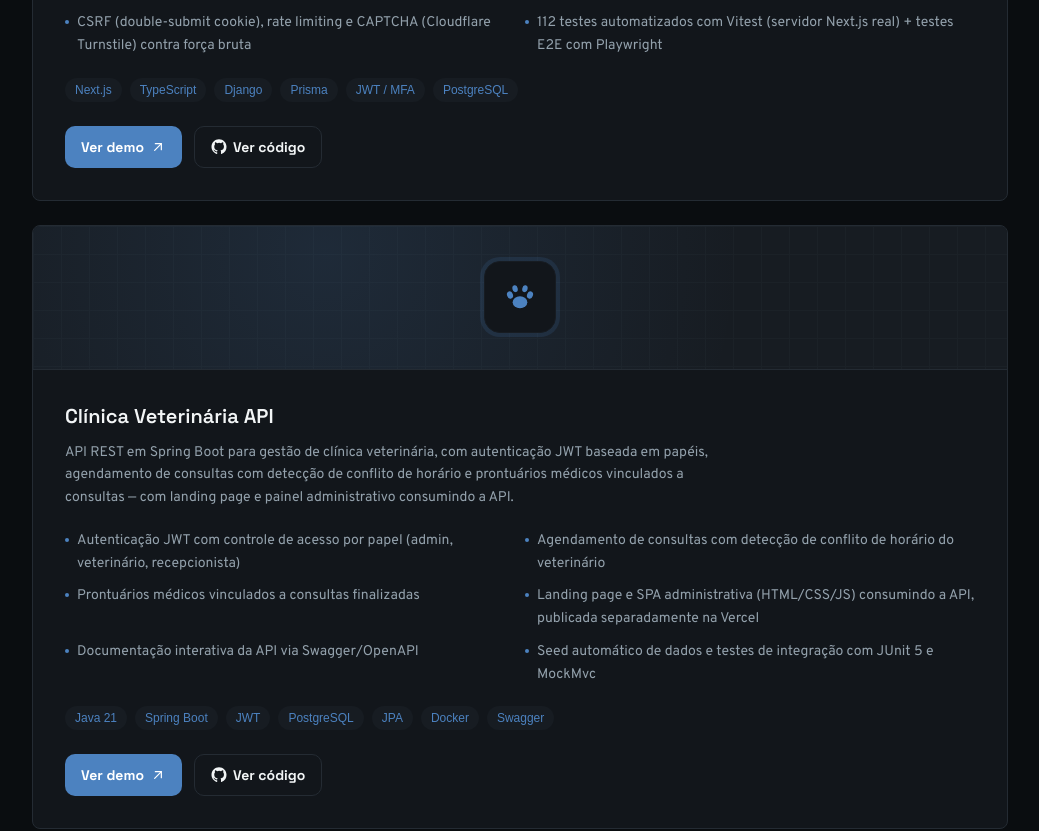
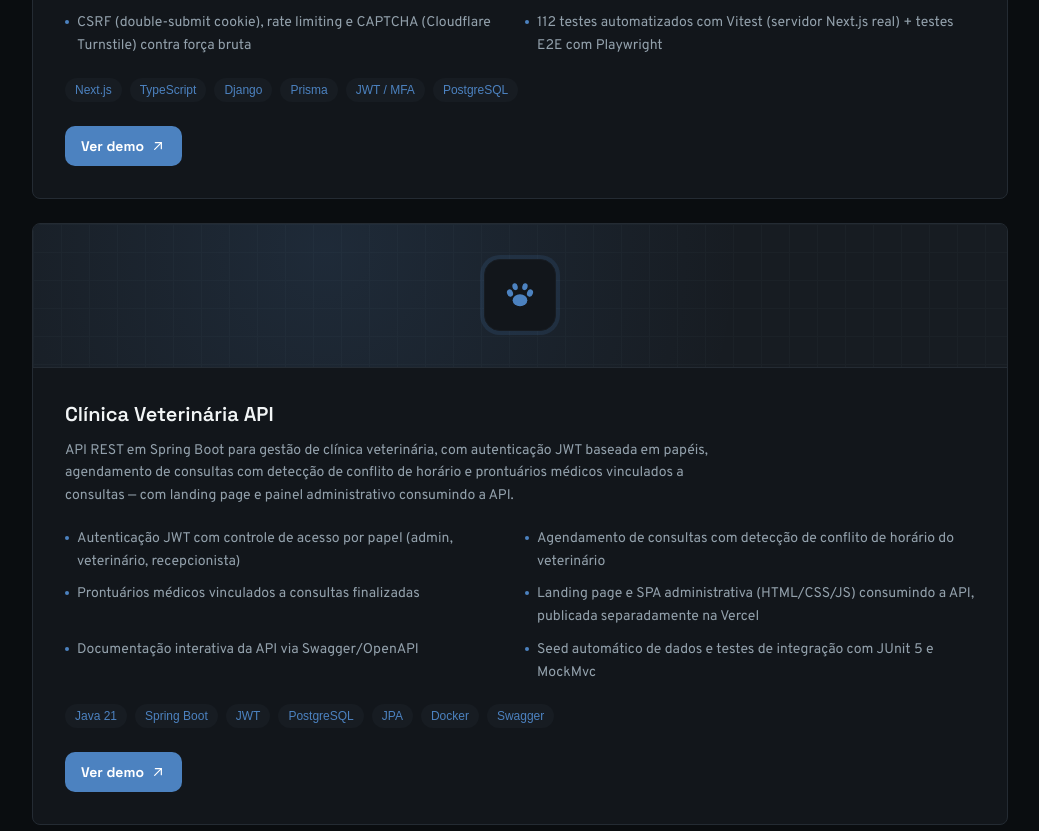
Before and after one commit to pedrolinard/portifolio, a Next.js app: page / in a window 1280 px wide. Shown: the part 3140-3971 px from the top of the page, without its empty margins (120-1159 px from the left). Built offline with nearby package versions, Linux system fonts and the light colour scheme; a web font is replaced by a local one.

Commit message:
Remove links de código dos projetos, mantém só Ver demo

```diff
--- a/src/components/Projects.tsx
+++ b/src/components/Projects.tsx
@@ -1,4 +1,4 @@
-import { ArrowUpRightIcon, GithubIcon, LockIcon, PawIcon } from "./icons";
+import { ArrowUpRightIcon, LockIcon, PawIcon } from "./icons";
 import { SectionHeading } from "./SectionHeading";
 
 type Project = {
@@ -8,7 +8,6 @@ type Project = {
   highlights: string[];
   tags: string[];
   liveHref?: string;
-  codeHref: string;
 };
 
 const projects: Project[] = [
@@ -27,7 +26,6 @@ const projects: Project[] = [
     ],
     tags: ["Next.js", "TypeScript", "Django", "Prisma", "JWT / MFA", "PostgreSQL"],
     liveHref: "https://auth-gateway-kappa.vercel.app",
-    codeHref: "https://github.com/pedrolinard/Auth-System",
   },
   {
     title: "Clínica Veterinária API",
@@ -44,7 +42,6 @@ const projects: Project[] = [
     ],
     tags: ["Java 21", "Spring Boot", "JWT", "PostgreSQL", "JPA", "Docker", "Swagger"],
     liveHref: "https://vet-clinic-frontend.vercel.app",
-    codeHref: "https://github.com/pedrolinard/cllinica-veterinaria",
   },
 ];
 
@@ -147,14 +144,6 @@ export function Projects() {
                       Ver demo <ArrowUpRightIcon className="h-4 w-4" />
                     </a>
                   )}
-                  <a
-                    href={project.codeHref}
-                    target="_blank"
-                    rel="noreferrer"
-                    className="inline-flex items-center gap-1.5 rounded-[10px] border border-border px-4 py-2.5 font-heading text-sm font-bold text-foreground transition-colors hover:border-accent hover:text-accent"
-                  >
-                    <GithubIcon className="h-4 w-4" /> Ver código
-                  </a>
                 </div>
               </div>
             </article>
```
